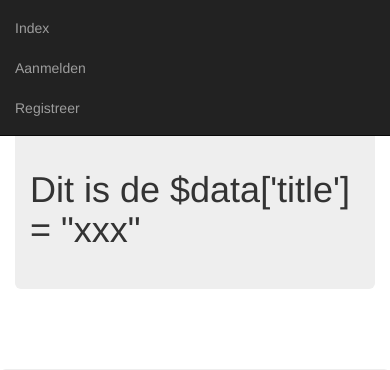
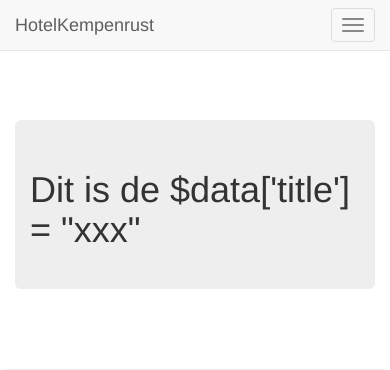
Before and after one commit to NielsPeeters/KempenRust, a CodeIgniter app: page /project/index.php/home/index in a window 390 px wide. Shown: the top 370 px of the page. Run offline with CodeIgniter, Linux system fonts and the light colour scheme; some libraries are stand-ins or nearby versions.

Commit message:
Navbar responsive (collapsable), tijdelijke hard gecodeerd aanmelden als medewerker, afmelden

```diff
--- a/application/controllers/Home.php
+++ b/application/controllers/Home.php
@@ -24,6 +24,20 @@ class Home extends CI_Controller {
             $this->template->load('main_master', $partials, $data);
 	}
 
+	function aanmelden()
+    {
+        $email = "werknemer@werknemer.be";
+        $password = "werknemer";
+        $this->authex->login($email, $password);
+        redirect("home/index");
+    }
+
+    function afmelden()
+    {
+        $this->authex->logout();
+        redirect("home/index");
+
+    }
 
 
 }
--- a/application/libraries/Authex.php
+++ b/application/libraries/Authex.php
@@ -52,7 +52,6 @@ class Authex {
         if ($user == null) {
             return false;
         } else {
-            $CI->persoon_model->updateLaatstAangemeld($user->id);
             $CI->session->set_userdata('user_id', $user->id);
             return true;
         }
--- a/application/models/Persoon_model.php
+++ b/application/models/Persoon_model.php
@@ -50,6 +50,17 @@ class Persoon_model extends CI_Model {
         }
     }
 
+    function getAccount($email, $password)
+    {
+        $this->db->where('email', $email);
+        $this->db->where('wachtwoord', $password);
+        $query = $this->db->get('persoon');
+        if($query->num_rows() == 1) {
+            return $query->row();
+        }else{
+            return false;
+        }                 // genereert een persoon object
+    }
 
 }
 
--- a/application/views/main_navbar.php
+++ b/application/views/main_navbar.php
@@ -1,27 +1,54 @@
+<!-- Navigation -->
+<nav class="navbar navbar-default navbar-fixed-top" role="navigation">
+    <div class="container">
+        <div class="navbar-header">
+            <button type="button" class="navbar-toggle" data-toggle="collapse" data-target="#myNavbar">
+                <span class="icon-bar"></span>
+                <span class="icon-bar"></span>
+                <span class="icon-bar"></span>
+            </button>
+            <?php // iedereen
+                echo  anchor('/home/index', 'HotelKempenrust','class="navbar-brand"');
+            ?>
 
-<!-- Navigation -->
-<nav class="navbar navbar-inverse navbar-fixed-top" role="navigation">
-    <div class="container">
-        <ul class="nav navbar-nav">
-            <?php // iedereen
+        </div>
+        <div class="collapse navbar-collapse" id="myNavbar">
+
+            <!-- Linkse navbar -->
+            <ul class="nav navbar-nav">
+                <?php // iedereen
                 echo '<li>' . anchor('/home/index', 'Index') . '</li>';
-
+                echo '<li>' . anchor('#', 'iedereen') . '</li>';
                 if ($user == null) { // niet aangemeld
-                    echo '<li>' . anchor('/home/aanmelden', 'Aanmelden') . '</li>';
-                    echo '<li>' . anchor('/persoon/nieuw', 'Registreer') . '</li>';
                 } else { // wel aangemeld
-                    echo '<li>' . anchor ('home/afmelden', 'Afmelden') . '</li>';
-                    switch ($user->level) {
+                    switch ($user->soort) {
                         case 1: // gewone geregistreerde gebruiker
-                            echo '<li>' . anchor('/home/aanmelden', 'Aanmelden') . '</li>';
+                            echo '<li>' . anchor('#', 'ingelogde_gebruiker') . '</li>';
                             break;
-                        case 3: // administrator
-                            echo '<li>' . anchor('/home/aanmelden', 'Aanmelden') . '</li>';
+                        case 2: // gewone geregistreerde gebruiker
+                            echo '<li>' . anchor('#', 'medewerker') . '</li>';
+                            break;
+                        case 3: // eigenaar
+                            echo '<li>' . anchor('#', 'eigenaar') . '</li>';
                             break;
                     }
                 }
 
-            ?>
-        </ul>
+                ?>
+            </ul>
+
+            <!-- Rechtse navbar -->
+            <ul class="nav navbar-nav navbar-right">
+                <?php // iedereen
+                if ($user == null) { // niet aangemeld
+                    echo '<li>' . anchor('/persoon/nieuw', 'Registreer') . '</li>';
+                    echo '<li>' . anchor('/home/aanmelden', 'Aanmelden') . '</li>';
+                } else { // wel aangemeld
+                    echo '<li>' . anchor ('home/afmelden', 'Afmelden') . '</li>';
+                }
+
+                ?>
+            </ul>
+        </div>
     </div>
 </nav>
```
